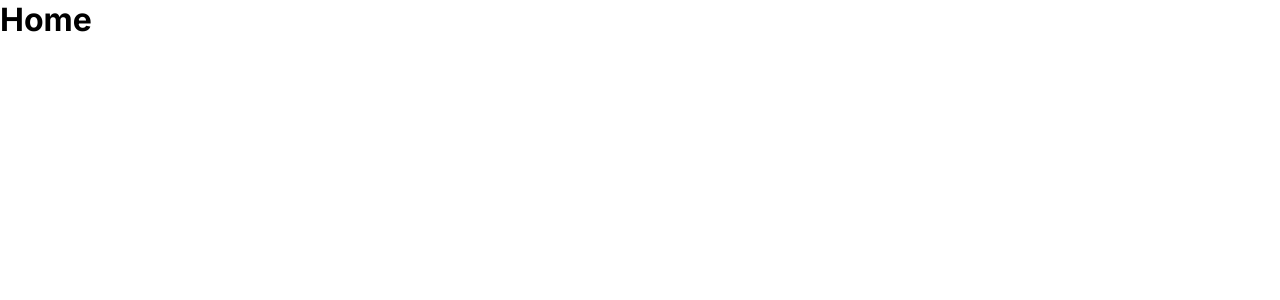
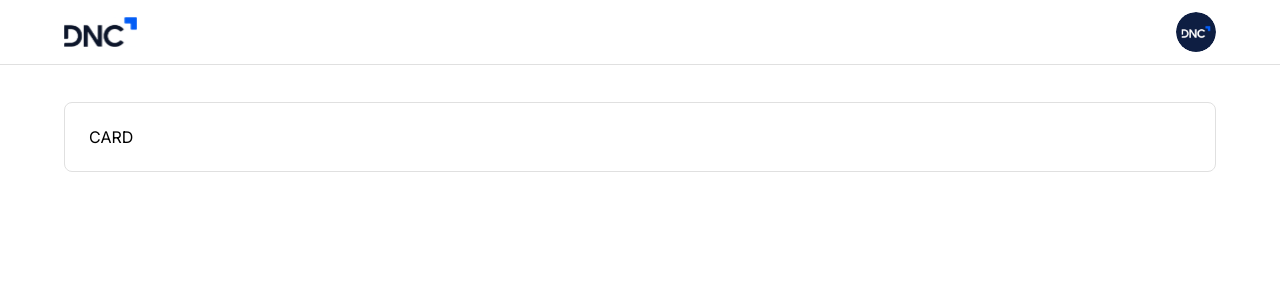
Before and after one commit to laviniacarol/DASH-DNC, a React (Vite) app: page /home in a window 1280 px wide. Shown: the top 300 px of the page. Built offline with nearby package versions, Linux system fonts and the light colour scheme.

Commit message:
adding cardcomponent (changing home too)

```diff
--- /dev/null
+++ b/src/components/CardComponent.tsx
@@ -0,0 +1,30 @@
+import styled from 'styled-components'
+import { pxToRem } from '@/utils'
+
+export const CardComponent = styled.div`
+  background-color: ${(props) => props.theme.card.background};
+  border: ${pxToRem(1)} solid ${(props) => props.theme.card.border};
+  border-radius: ${pxToRem(8)};
+  box-sizing: border-box;
+  padding: ${pxToRem(24)};
+  width: 100%;
+  &.alert {
+      background-color: ${(props) => props.theme.card.alert};
+      border-color: ${(props) => props.theme.card.alert};
+  }
+
+  &.success {
+    background-color: ${(props) => props.theme.card.success};
+    border-color: ${(props) => props.theme.card.success};
+  }
+
+  &.warning {
+    background-color: ${(props) => props.theme.card.warning};
+    border-color: ${(props) => props.theme.card.warning};
+  }
+
+  a {
+    color: inherit;
+    text-decoration: none;
+  }
+`
--- /dev/null
+++ b/src/components/Header.tsx
@@ -0,0 +1,40 @@
+import styled from 'styled-components'
+import { Link } from 'react-router-dom'
+import { Logo } from '@/components'
+import { Avatar, Box, Container } from '@mui/material'
+import { pxToRem } from '@/utils'
+
+const StyledHeader = styled.header`
+  background-color: ${(props) => props.theme.appBackground};
+  border-bottom: ${pxToRem(1)} solid ${(props) => props.theme.appDefaultStroke};
+  margin-bottom: ${pxToRem(37)};
+  width: 100%;
+`
+
+function Header() {
+    return (
+        <StyledHeader>
+            <Container maxWidth="lg">
+                <Box sx={{
+                    alignItems: 'center',
+                    display: 'flex',
+                    justifyContent: 'space-between',
+                    height: pxToRem(64)
+                }}>
+                 <Link to='/home'>
+                    <Logo height={30} width={73} />
+                 </Link>
+                 <Link to="/perfil">
+                   <Avatar
+                   alt='DNC AVATAR'
+                   src='/dnc-avatar.svg'
+                   sx={{ width: pxToRem(40), height: pxToRem(40)}} />
+                 </Link>
+
+                    </Box>
+            </Container>
+        </StyledHeader>
+    )
+}
+
+export default Header;
--- a/src/components/index.ts
+++ b/src/components/index.ts
@@ -1,6 +1,8 @@
 export { BannerImage } from './BannerImage'
 export * from './Logo'
 export { default as FormComponent} from './FormComponent'
+export { default as Header} from './Header'
+export * from './CardComponent'
 export * from './StyleButton'
 export * from './StyledInput'
 export * from './Typographies'
--- a/src/pages/Home.tsx
+++ b/src/pages/Home.tsx
@@ -1,9 +1,13 @@
-
+import { CardComponent, Header } from "@/components"
+import { Container } from "@mui/system"
 
 function Home() {
   return (
     <>
-     <h1>Home</h1>
+    <Header/>
+    <Container maxWidth="lg">
+      <CardComponent>CARD</CardComponent>
+    </Container>
     </>
   )
 }
--- a/src/pages/Leads.tsx
+++ b/src/pages/Leads.tsx
@@ -1,6 +1,10 @@
+import { Header } from "@/components"
+
+
 function Leads() {
   return (
     <>
+    <Header/>
       <h1>Leads</h1>
     </>
   )
--- a/src/pages/Profile.tsx
+++ b/src/pages/Profile.tsx
@@ -1,6 +1,9 @@
+import { Header } from "@/components"
+
 function Profile() {
   return (
     <>
+      <Header/>
       <h1>Profile</h1>
     </>
   )
```
Also changed, not shown: public/dnc-avatar.svg (added).
